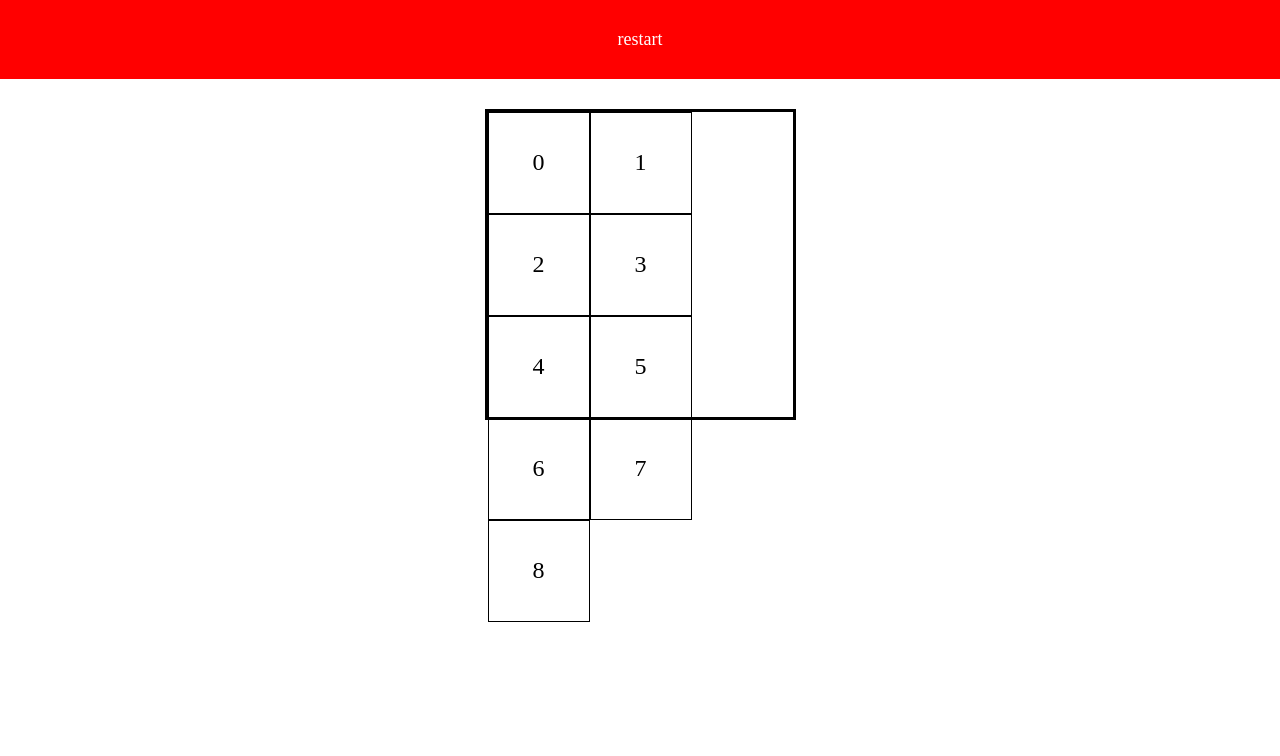
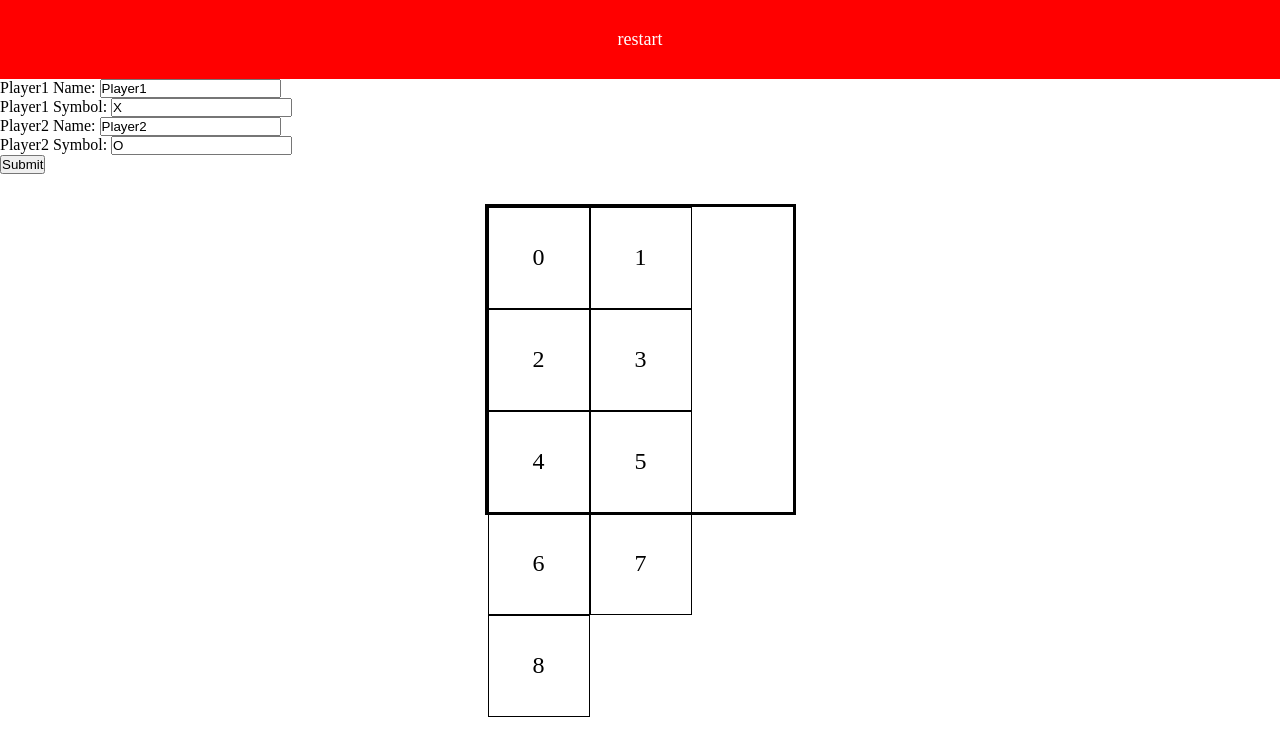
Before and after one commit to KennethSmithRSA/Tick-Tack-Toe, a plain HTML site: page index.html in a window 1280 px wide. Drawn offline with Linux system fonts and the light colour scheme.

Commit message:
Add wrappers for proper placememt

```diff
--- a/index.html
+++ b/index.html
@@ -17,6 +17,36 @@
         </ul>
     </header>
 
+    <div id="playerTurnContainer">
+        <p id="playerTurn"></p>
+    </div>
+
+    <div class="form-Wrapper">
+        <form id="playerInformationForm">
+            <div class="text-Wrapper">
+                <label for="playerName1">Player1 Name:</label>
+                <input type="text" id="playerName1" placeholder="Player1" value="Player1">
+            </div>
+
+            <div class="text-Wrapper">
+                <label for="playerSymbol1">Player1 Symbol:</label>
+                <input type="text" id="playerSymbol1" placeholder="X" value="X">
+            </div>
+
+            <div class="text-Wrapper">
+                <label for="playerName2">Player2 Name:</label>
+                <input type="text" id="playerName2" placeholder="Player2" value="Player2">
+            </div>
+
+            <div class="text-Wrapper">
+                <label for="playerSymbol2">Player2 Symbol:</label>
+                <input type="text" id="playerSymbol2" placeholder="O" value="O">
+            </div>
+
+            <button type="submit" id="playerInformationFormBtn">Submit</button>
+        </form>
+    </div>
+
     <div class="boardContainer">
 
     </div>
```
